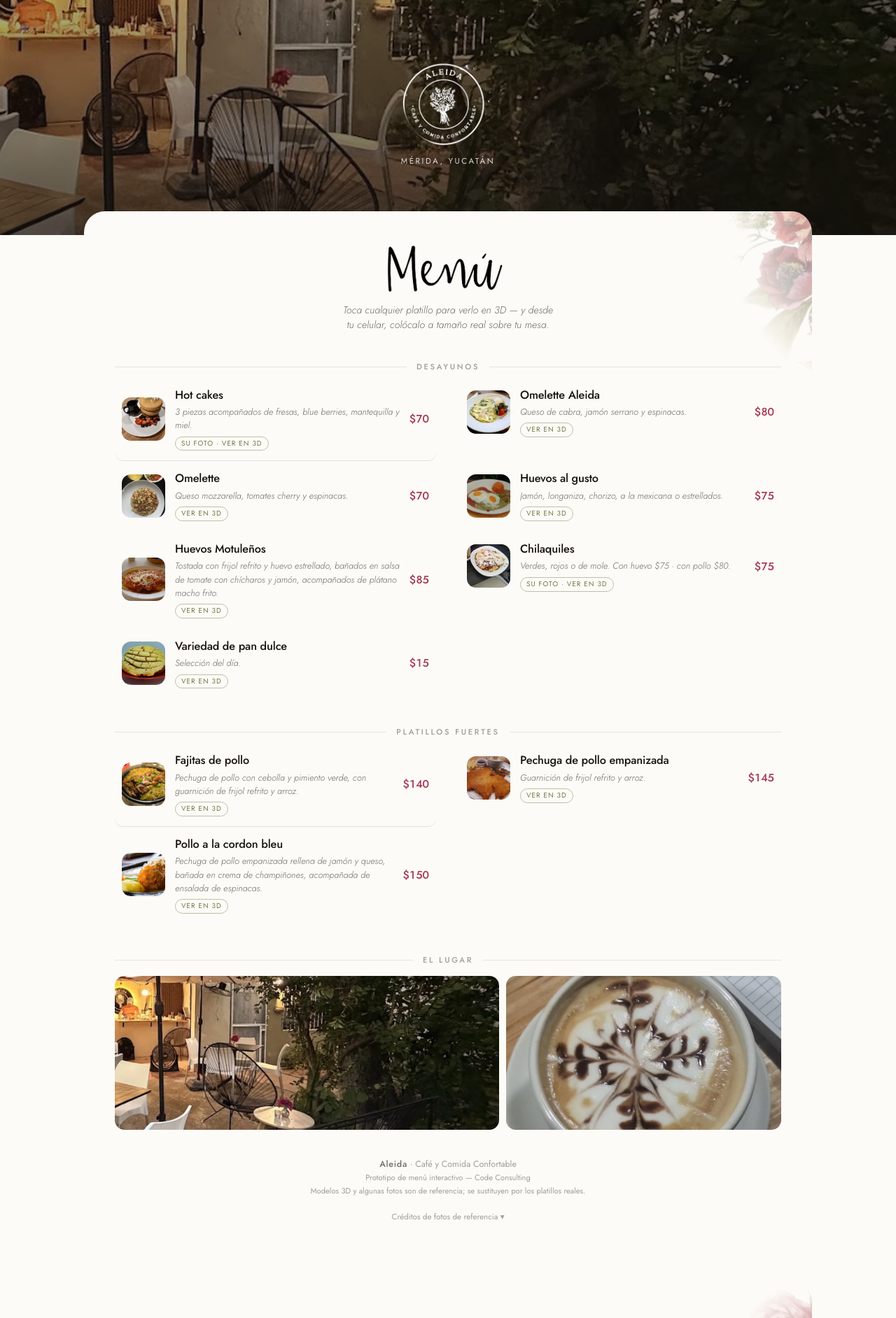
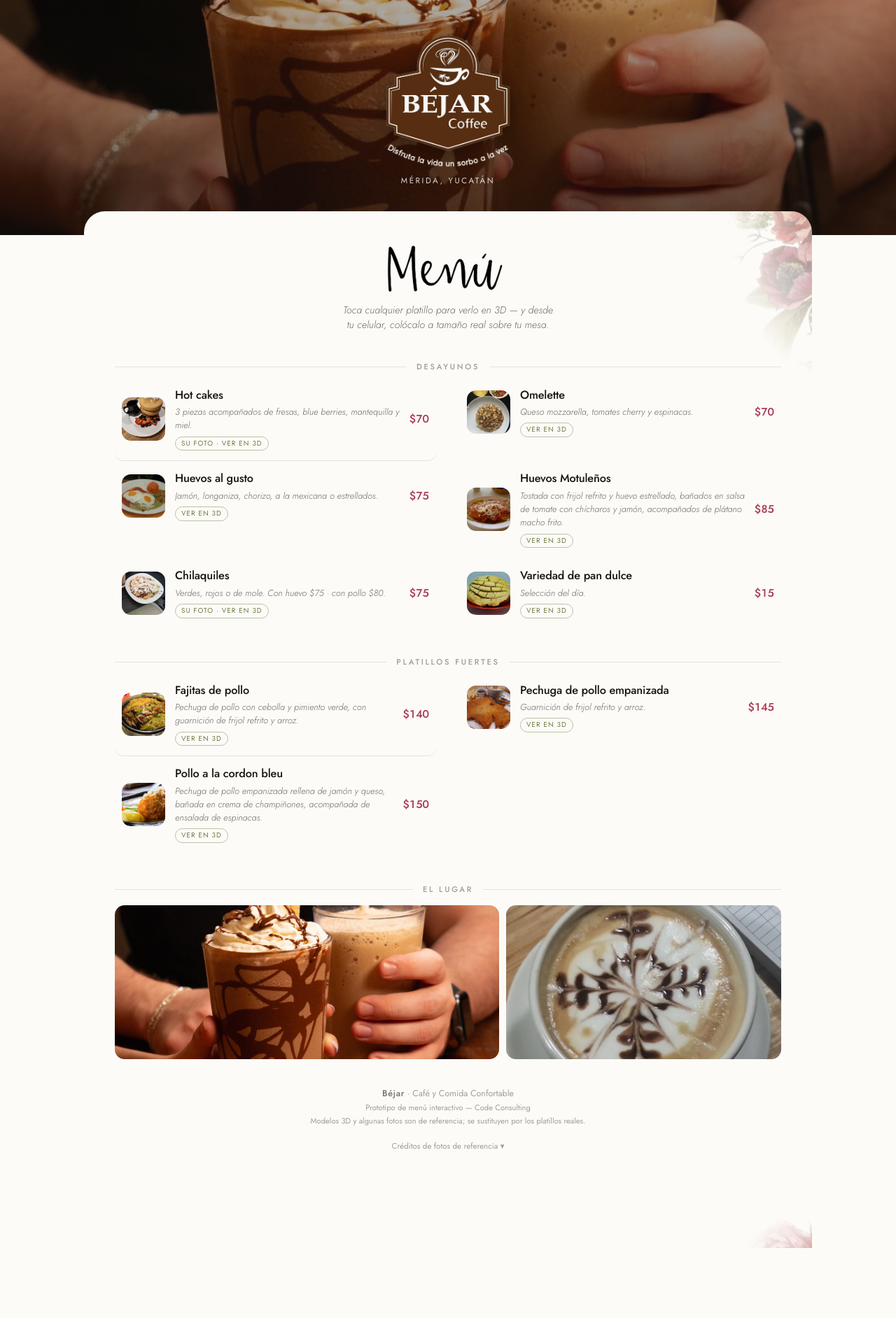
Before and after one commit to mateomartin21/menu-3d, a plain HTML site: page app/index.html in a window 1280 px wide. Shown: the whole page at 70% size. After the commit the page ends 1784 px from the top, so only its background shows below. Drawn offline with nearby package versions, Linux system fonts and the light colour scheme.

Commit message:
feat: cambiar la marca del menú a Béjar Coffee
- Logo de Béjar en PNG transparente; se quita el filtro invert que lo volvía negro
- Nueva foto de portada y textos, metadatos y créditos con la marca Béjar
- Se retira el platillo Omelette Aleida

```diff
--- a/app/app.js
+++ b/app/app.js
@@ -6,12 +6,6 @@ const DISHES = [
     desc: "3 piezas acompañados de fresas, blue berries, mantequilla y miel.",
     model: "models/burger.glb",
     thumb: "img/dish-hotcakes.webp", realPhoto: true,
-  },
-  {
-    id: "omelette-aleida", course: 1, name: "Omelette Aleida", price: 80,
-    desc: "Queso de cabra, jamón serrano y espinacas.",
-    model: "models/taco.glb",
-    thumb: "img/dish-omelette-aleida.webp", stockPhoto: true,
   },
   {
     id: "omelette", course: 1, name: "Omelette", price: 70,
--- a/app/index.html
+++ b/app/index.html
@@ -3,14 +3,14 @@
 <head>
 <meta charset="utf-8">
 <meta name="viewport" content="width=device-width, initial-scale=1, viewport-fit=cover">
-<title>Menú · Aleida Café y Comida Confortable</title>
-<meta name="description" content="Menú interactivo de Aleida Café y Comida Confortable. Mira cada platillo en 3D y colócalo a tamaño real sobre tu mesa desde el celular.">
+<title>Menú · Béjar Café y Comida Confortable</title>
+<meta name="description" content="Menú interactivo de Béjar Café y Comida Confortable. Mira cada platillo en 3D y colócalo a tamaño real sobre tu mesa desde el celular.">
 <meta name="theme-color" content="#FDFBF7" media="(prefers-color-scheme: light)">
 <meta name="theme-color" content="#14120F" media="(prefers-color-scheme: dark)">
 <link rel="icon" href="img/favicon.png" sizes="64x64">
 <link rel="apple-touch-icon" href="img/apple-touch-icon.png">
 <meta property="og:type" content="website">
-<meta property="og:title" content="Menú · Aleida Café y Comida Confortable">
+<meta property="og:title" content="Menú · Béjar Café y Comida Confortable">
 <meta property="og:description" content="Mira cada platillo en 3D y colócalo a tamaño real sobre tu mesa, sin instalar nada.">
 <meta property="og:image" content="img/og.jpg">
 <meta name="twitter:card" content="summary_large_image">
@@ -25,10 +25,10 @@
 <a class="skip-link" href="#menu">Saltar al menú</a>
 
 <header class="hero">
-  <img class="hero__bg" src="img/hero.webp" alt="" width="1280" height="795" fetchpriority="high">
+  <img class="hero__bg" src="img/hero.jpg" alt="" width="1280" height="795" fetchpriority="high">
   <div class="hero__veil"></div>
   <div class="hero__content">
-    <img class="hero__logo" src="img/logo.webp" alt="Aleida · Café y Comida Confortable" width="560" height="560">
+    <img class="hero__logo" src="img/logo.png" alt="Béjar · Café y Comida Confortable" width="400" height="425">
     <p class="hero__eyebrow">Mérida, Yucatán</p>
   </div>
 </header>
@@ -55,20 +55,19 @@
     <section class="gallery" aria-label="El lugar">
       <h2 class="course__title">El lugar</h2>
       <div class="gallery__grid">
-        <img src="img/hero.webp" alt="Terraza de Aleida al atardecer" width="1280" height="795" loading="lazy" decoding="async">
-        <img src="img/dish-cafe.webp" alt="Capuchino con arte latte servido en Aleida" width="820" height="820" loading="lazy" decoding="async">
+        <img src="img/hero.jpg" alt="Terraza de Béjar al atardecer" width="1280" height="795" loading="lazy" decoding="async">
+        <img src="img/dish-cafe.webp" alt="Capuchino con arte latte servido en Béjar" width="820" height="820" loading="lazy" decoding="async">
       </div>
     </section>
 
     <footer class="paper-foot">
-      <p><strong>Aleida</strong> · Café y Comida Confortable</p>
+      <p><strong>Béjar</strong> · Café y Comida Confortable</p>
       <p class="paper-foot__note">Prototipo de menú interactivo — Code Consulting</p>
       <p class="paper-foot__note">Modelos 3D y algunas fotos son de referencia; se sustituyen por los platillos reales.</p>
       <details class="credits">
         <summary>Créditos de fotos de referencia</summary>
-        <p>Las fotos de hot cakes, chilaquiles, el capuchino y la terraza son de Aleida. Las demás son fotos de referencia de Wikimedia Commons, no son sus platillos:</p>
+        <p>Las fotos de hot cakes, chilaquiles, el capuchino y la terraza son de Béjar. Las demás son fotos de referencia de Wikimedia Commons, no son sus platillos:</p>
         <ul>
-        <li>Omelette Aleida — Ewan Munro from London, UK, <a href="https://commons.wikimedia.org/wiki/File:Artillery_Arms,_St_Lukes,_London_(3599600661).jpg" target="_blank" rel="noopener">CC BY-SA 2.0</a></li>
         <li>Omelette — HaJunkiyada, <a href="https://commons.wikimedia.org/wiki/File:Liat_Portal_for_Foodie_Disorder_-_Herb_Omelette_with_Israeli_Salad_and_Orange_Juice.jpg" target="_blank" rel="noopener">CC BY-SA 4.0</a></li>
         <li>Huevos al gusto — Fer.goiba, <a href="https://commons.wikimedia.org/wiki/File:Feria_Gastronomica_de_la_Enchilada_49.jpg" target="_blank" rel="noopener">CC BY-SA 4.0</a></li>
         <li>Huevos Motuleños — Hippietrail at English Wikipedia, <a href="https://commons.wikimedia.org/wiki/File:Huevos_rancheros_con_salsa.jpg" target="_blank" rel="noopener">CC BY 3.0</a></li>
--- a/app/styles.css
+++ b/app/styles.css
@@ -114,9 +114,10 @@ button { font: inherit; color: inherit; cursor: pointer; }
 }
 
 .hero__logo {
-  width: clamp(104px, 22vw, 136px);
+  width: clamp(140px, 34vw, 180px);
   height: auto;
-  filter: invert(1);
+  /* The Béjar badge is brown on a dark photo; a soft shadow keeps its edge readable. */
+  filter: drop-shadow(0 6px 18px rgba(0, 0, 0, 0.45));
   animation: rise-in 700ms var(--ease-out) both;
 }
 
```
Also changed, not shown: app/img/hero.jpg (added), app/img/hero.webp (deleted), app/img/logo.png (added), app/img/logo.webp (deleted).
